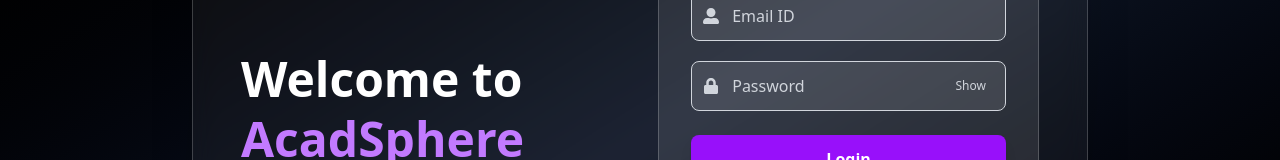
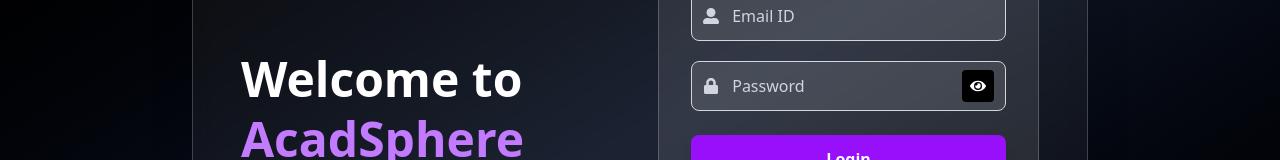
Before and after one commit to Amanraj-S/Acadsphere, a React (Vite) app in the folder frontend/: page / in a window 1280 px wide. Shown: the part 255-415 px from the top of the page. Built offline with nearby package versions, Linux system fonts and the light colour scheme.

Commit message:
first commit

```diff
--- a/frontend/src/pages/LoginPage.jsx
+++ b/frontend/src/pages/LoginPage.jsx
@@ -3,6 +3,7 @@
 import { Link, useNavigate } from "react-router-dom";
 import { motion } from "framer-motion";
 import { FaUserAlt, FaLock } from "react-icons/fa";
+import { FaEye, FaEyeSlash } from "react-icons/fa";
 import { login } from "../api/auth"; // removed googleLogin import as it's unused now
 
 export default function LoginPage() {
@@ -85,16 +86,17 @@
               <input
                 type={showPassword ? "text" : "password"}
                 placeholder="Password"
-                className="w-full pl-10 pr-12 py-3 bg-white/10 border border-gray-300 rounded-lg text-white placeholder-gray-300 focus:outline-none focus:ring-2 focus:ring-purple-500 transition"
+              className="w-full pl-10 pr-12 py-3 bg-white/10 border border-gray-300 rounded-lg text-white placeholder-gray-300 focus:outline-none focus:ring-2 focus:ring-purple-500 transition"
                 value={password}
                 onChange={(e) => setPassword(e.target.value)}
               />
-              <button type="button"
-                className="absolute right-3 top-1/2 transform -translate-y-1/2 text-gray-300 text-xs bg-transparent px-2 py-1 rounded focus:outline-none"
-                onClick={togglePasswordVisibility}
-              >
-                {showPassword ? "Hide" : "Show"}
-              </button>
+            <button type="button"
+              className="absolute right-3 top-1/2 transform -translate-y-1/2 bg-black text-white p-2 rounded focus:outline-none flex items-center justify-center"
+              style={{ width: '32px', height: '32px' }}
+              onClick={togglePasswordVisibility}
+            >
+              {showPassword ? <FaEyeSlash size={18} /> : <FaEye size={18} />}
+            </button>
           </div>
 
           {/* Login Button */}
--- a/frontend/src/pages/SignUpPage.jsx
+++ b/frontend/src/pages/SignUpPage.jsx
@@ -3,6 +3,7 @@
 import { FcGoogle } from "react-icons/fc";
 import { motion } from "framer-motion";
 import { FaUserAlt, FaEnvelope, FaLock } from "react-icons/fa";
+import { FaEye, FaEyeSlash } from "react-icons/fa";
 import { signup } from "../api/auth"; // Removed googleLogin import as it is unused now
 
 
@@ -100,16 +101,17 @@
               <input
                 type={showPassword ? "text" : "password"}
                 placeholder="Password"
-                className="w-full pl-10 pr-12 py-3 bg-white/10 border border-gray-300 rounded-lg text-white placeholder-gray-300 focus:outline-none focus:ring-2 focus:ring-purple-500 transition"
+              className="w-full pl-10 pr-12 py-3 bg-white/10 border border-gray-300 rounded-lg text-white placeholder-gray-300 focus:outline-none focus:ring-2 focus:ring-purple-500 transition"
                 value={password}
                 onChange={(e) => setPassword(e.target.value)}
               />
-              <button type="button"
-                className="absolute right-3 top-1/2 transform -translate-y-1/2 text-gray-300 text-xs bg-transparent px-2 py-1 rounded focus:outline-none"
-                onClick={togglePasswordVisibility}
-              >
-                {showPassword ? "Hide" : "Show"}
-              </button>
+            <button type="button"
+              className="absolute right-3 top-1/2 transform -translate-y-1/2 bg-black text-white p-2 rounded focus:outline-none flex items-center justify-center"
+              style={{ width: '32px', height: '32px' }}
+              onClick={togglePasswordVisibility}
+            >
+              {showPassword ? <FaEyeSlash size={18} /> : <FaEye size={18} />}
+            </button>
           </div>
 
           {/* Sign Up */}
```
